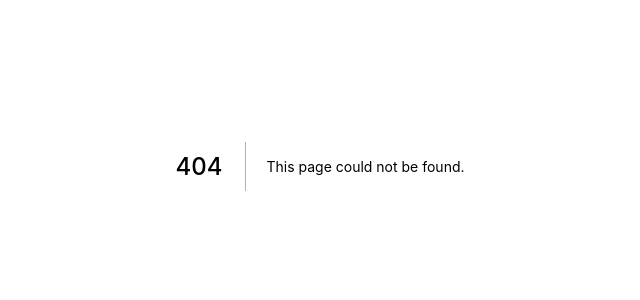
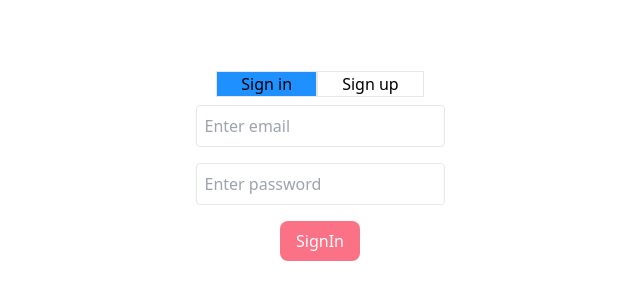
Before and after one commit to Basharath/Formify, a Next.js app: page /login in a window 1280 px wide. Before the commit this address had no page. Shown: the part 234-534 px from the top of the page, without its empty margins (320-960 px from the left). Built offline with nearby package versions, Linux system fonts and the light colour scheme.

Commit message:
Adds login page

```diff
--- /dev/null
+++ b/pages/login.tsx
@@ -0,0 +1,167 @@
+import Head from 'next/head';
+import { ChangeEvent, useState } from 'react';
+import { useRouter } from 'next/router';
+
+export default function Home() {
+  const [input, setInput] = useState({ email: '', password: '', name: '' });
+  const [isLogin, setIsLogin] = useState(true);
+  const router = useRouter();
+
+  // const data = {
+  //   name: 'Mary',
+  //   email: 'Mary@gmail.com',
+  //   password: '12345678',
+  // };
+  // const createUser = async () => {
+  //   const res = await fetch('/api/users', {
+  //     method: 'POST',
+  //     body: JSON.stringify(data),
+  //   });
+  //   const result = await res.json();
+  //   console.log('POST', result);
+  // };
+
+  // const getUsers = async () => {
+  //   const res = await fetch('/api/users');
+  //   const result = await res.json();
+  //   console.log('GET', result);
+  // };
+
+  const handleInput = (e: ChangeEvent<HTMLInputElement>) => {
+    setInput((prev) => ({ ...prev, [e.target.name]: e.target.value }));
+  };
+
+  const handleSignin = async () => {
+    if (input.email === '' || input.password === '') return;
+
+    const { email, password } = input;
+    const data = {
+      email,
+      password,
+    };
+    try {
+      const res = await fetch('/api/users/signin', {
+        method: 'POST',
+        body: JSON.stringify(data),
+      });
+      const result = await res.json();
+      if (result.msg === 'OK') {
+        return router.push('/dashboard');
+      } else {
+        console.log('res', result.msg);
+      }
+    } catch (err) {
+      console.error('err', err);
+    }
+  };
+  const handleSignup = async () => {
+    if (input.email === '' || input.password === '' || input.name === '')
+      return;
+    try {
+      const res = await fetch('/api/users/signup', {
+        method: 'POST',
+        body: JSON.stringify(input),
+      });
+      const result = await res.json();
+      console.log('signup', result);
+      if (result.msg === 'OK') {
+        return router.push('/dashboard');
+      } else {
+        console.log('res', result.msg);
+      }
+    } catch (err) {
+      console.error('err', err);
+    }
+  };
+
+  return (
+    <div>
+      <Head>
+        <title>Feedback form</title>
+        <meta name="description" content="PlanetScale Quickstart for Next.js" />
+        <link rel="icon" href="/favicon.ico" />
+      </Head>
+
+      <main className="flex flex-col justify-center items-center h-screen">
+        <div className="flex mb-2">
+          <button
+            onClick={() => setIsLogin(true)}
+            className="border text-center px-6"
+            style={{ backgroundColor: isLogin ? 'dodgerblue' : 'white' }}
+          >
+            Sign in{' '}
+          </button>
+          <button
+            onClick={() => setIsLogin(false)}
+            className="border text-center px-6"
+            style={{ backgroundColor: isLogin ? 'white' : 'dodgerblue' }}
+          >
+            Sign up
+          </button>
+        </div>
+        <div className="flex flex-col space-y-4 items-center justify-center">
+          {!isLogin && (
+            <input
+              onChange={handleInput}
+              type="text"
+              name="name"
+              value={input.name}
+              className="border rounded p-2"
+              placeholder="Enter name"
+            />
+          )}
+          <input
+            onChange={handleInput}
+            type="email"
+            name="email"
+            value={input.email}
+            className="border rounded p-2"
+            placeholder="Enter email"
+          />
+          <input
+            onChange={handleInput}
+            type="password"
+            name="password"
+            value={input.password}
+            placeholder="Enter password"
+            className="border rounded p-2"
+          />
+          {isLogin ? (
+            <button
+              onClick={handleSignin}
+              className="px-4 py-2 bg-rose-400 hover:bg-rose-500 rounded-lg text-white"
+            >
+              SignIn
+            </button>
+          ) : (
+            <button
+              onClick={handleSignup}
+              className="px-4 py-2 bg-rose-400 hover:bg-rose-500 rounded-lg text-white"
+            >
+              SignUp
+            </button>
+          )}
+        </div>
+      </main>
+
+      <footer></footer>
+    </div>
+  );
+}
+
+// export async function getStaticProps(context) {
+//   const data = await prisma.product.findMany({
+//     include: {
+//       category: true,
+//     },
+//   });
+
+//   //convert decimal value to string to pass through as json
+//   const products = data.map((product) => ({
+//     ...product,
+//     price: product.price.toString(),
+//   }));
+//   return {
+//     props: { products },
+//   };
+// }
```
